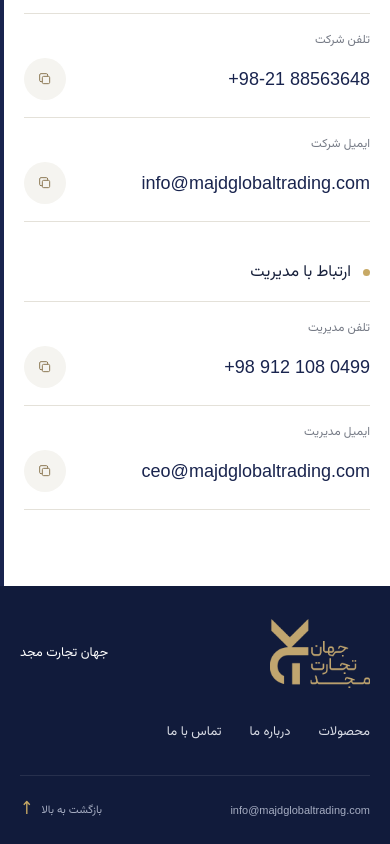
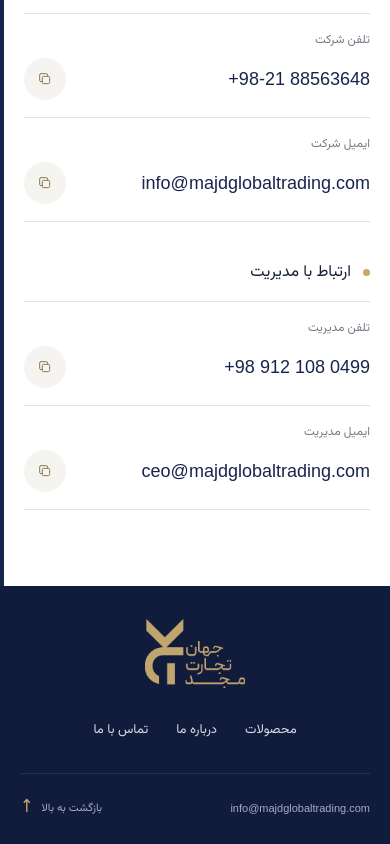
Before and after one commit to AIDGH/MGT, a Next.js app: page / in a window 390 px wide. Shown: the part 1785-2629 px from the top of the page. Built offline with nearby package versions, Linux system fonts and the light colour scheme.

Commit message:
Simplify footer branding and center mobile layout

```diff
--- a/app/globals.css
+++ b/app/globals.css
@@ -59,10 +59,10 @@
 .contact-groups{display:grid;grid-template-columns:1.1fr 1fr;gap:70px;margin-top:48px}.contact-group h3{display:flex;align-items:center;gap:12px;font-size:17px;font-weight:400;padding-bottom:20px;margin:0;border-bottom:1px solid var(--line)}.contact-dot{width:7px;height:7px;border-radius:50%;background:var(--gold)}
 .contact-row{padding:20px 0;border-bottom:1px solid var(--line)}.contact-card-label{display:block;font-size:12px;color:#767b86;margin-bottom:9px}.contact-details{display:flex;align-items:center;gap:12px;justify-content:space-between}.contact-value{display:block;font-size:21px;line-height:1.7;margin:0;color:var(--navy);overflow-wrap:anywhere;min-width:0}.contact-value[dir=ltr]{font-family:Arial,Helvetica,sans-serif}.address-row .contact-value{font-size:16px;max-width:440px;line-height:2}.contact-value:hover{color:#8d713a}
 .copy-button{border:0;border-radius:50%;background:#f5f4f0;display:grid;place-items:center;width:40px;height:40px;flex-shrink:0;color:#8d7955;transition:background .2s}.copy-button:hover{background:#ebe5d8}.copy-button svg{width:16px;height:16px;fill:none;stroke:currentColor;stroke-width:1.5}.copy-notice{display:block;min-height:22px;margin-top:12px;font-size:12px;color:#8d713a}
-.footer{background:var(--deep);color:#fff;padding-top:42px}.footer-main{display:grid;grid-template-columns:160px 1fr auto;align-items:center;gap:48px;padding-bottom:35px}.footer-main>a>img{width:125px;height:90px;object-fit:contain}.footer-main p{font-size:16px;line-height:2}.footer-main nav{display:flex;gap:28px;font-size:13px;color:#d9dce5}.footer-main nav a:hover{color:var(--gold)}
+.footer{background:var(--deep);color:#fff;padding-top:42px}.footer-main{display:flex;align-items:center;justify-content:space-between;gap:32px;padding-bottom:35px}.footer-main>a>img{width:125px;height:90px;object-fit:contain}.footer-main nav{display:flex;gap:28px;font-size:13px;color:#d9dce5}.footer-main nav a:hover{color:var(--gold)}
 .footer-bottom{padding:22px 0;border-top:1px solid #ffffff18;display:flex;justify-content:space-between;align-items:center;gap:20px;font-size:12px;color:#a6adc2}.footer-bottom a{display:flex;gap:14px;align-items:center;min-height:36px}.footer-bottom a span{font-size:18px;color:var(--gold)}.footer-email{font:13px Arial,sans-serif}
 html[lang=en] .slide-counter{left:56px;right:auto}html[lang=en] .slide-content{direction:ltr}html[lang=en] .about-copy .lead{line-height:1.55;letter-spacing:-.6px}html[lang=en] h2{line-height:1.3}html[lang=en] .director-message blockquote{line-height:1.9}
-@media(max-width:1050px){.shell{width:calc(100% - 64px)}.header-top{gap:28px}.category-strip button{padding-inline:18px;gap:10px;font-size:13px}.category-arrow{display:none}.about-grid{gap:48px}.contact-groups{gap:40px}.footer-main{gap:24px;grid-template-columns:140px 1fr auto}.footer-main nav{gap:18px}}
+@media(max-width:1050px){.shell{width:calc(100% - 64px)}.header-top{gap:28px}.category-strip button{padding-inline:18px;gap:10px;font-size:13px}.category-arrow{display:none}.about-grid{gap:48px}.contact-groups{gap:40px}.footer-main{gap:24px}.footer-main nav{gap:18px}}
 @media(max-width:760px){
   :root{--header-height:144px;--side-rail:4px}
   html{scroll-padding-top:62px}.shell{width:calc(100% - 40px)}
@@ -75,7 +75,7 @@
   .category-strip{grid-template-columns:repeat(2,1fr)}.category-strip button{min-height:58px;font-size:12px;padding:14px 18px;border-bottom:1px solid var(--line);gap:10px}.category-strip button>span:first-child{font-size:9px}
   .section-pad{padding-block:62px}.about-grid{grid-template-columns:1fr;gap:30px}.section-kicker{font-size:12px}h2{font-size:32px;margin-top:18px;letter-spacing:-.6px}.section-title h2 br{display:none}.about-copy .lead{font-size:23px;line-height:1.95;margin-bottom:30px}.director-message{padding-inline:18px}.director-message blockquote{font-size:15px;line-height:2.15}
   .contact{padding-top:0;padding-bottom:42px}.contact>.shell{padding-top:42px}.contact-heading{display:block}.contact-heading h2{font-size:31px}.contact-heading p{max-width:100%}.contact-groups{grid-template-columns:1fr;gap:38px;margin-top:30px}.contact-group h3{font-size:16px;padding-bottom:16px}.contact-row{padding:17px 0}.contact-value{font-size:18px}.address-row .contact-value{font-size:15px}.copy-button{width:42px;height:42px}
-  .footer{padding-top:30px}.footer-main{grid-template-columns:1fr auto;gap:20px;padding-bottom:25px}.footer-main>a>img{width:100px;height:74px}.footer-main p{font-size:13px;margin:0}.footer-main nav{grid-column:1/-1;gap:28px;padding-top:4px}.footer-main nav a{padding-block:8px}.footer-bottom{padding-block:16px;gap:12px;font-size:11px}.footer-email{font-size:11px}.footer-bottom a{gap:8px}.footer-main>a>img.english-logo{width:125px;height:74px}
+  .footer{padding-top:30px}.footer-main{flex-direction:column;gap:18px;padding-bottom:25px}.footer-main>a>img{width:100px;height:74px}.footer-main nav{justify-content:center;flex-wrap:wrap;gap:12px 28px;padding-top:4px}.footer-main nav a{padding-block:8px}.footer-bottom{padding-block:16px;gap:12px;font-size:11px}.footer-email{font-size:11px}.footer-bottom a{gap:8px}.footer-main>a>img.english-logo{width:125px;height:74px}
 }
-@media(max-width:360px){.shell{width:calc(100% - 32px)}.main-nav a{font-size:11px}.slide h2{font-size:31px}.category-strip button{padding-inline:12px;font-size:11px}.contact-value{font-size:16px}.footer-main{column-gap:12px}.footer-main p{font-size:12px}}
+@media(max-width:360px){.shell{width:calc(100% - 32px)}.main-nav a{font-size:11px}.slide h2{font-size:31px}.category-strip button{padding-inline:12px;font-size:11px}.contact-value{font-size:16px}}
 @media(prefers-reduced-motion:reduce){html{scroll-behavior:auto}*,*:before,*:after{transition:none!important;animation:none!important}.slide>img{transform:none!important}}
--- a/app/page.js
+++ b/app/page.js
@@ -144,6 +144,6 @@
       </section>
     </main>
     </div>
-    <footer className="footer"><div className="shell"><div className="footer-main"><a href="#home" aria-label={t.brandLabel}><BrandLogo isEnglish={isEnglish} footer/></a><p>{t.footerCompany}</p><nav aria-label={t.footerNavLabel}><a href="#products">{t.nav[1]}</a><a href="#about">{t.nav[2]}</a><a href="#contact">{t.nav[3]}</a></nav></div><div className="footer-bottom"><a className="footer-email" href="mailto:info@majdglobaltrading.com" dir="ltr">info@majdglobaltrading.com</a><a href="#home">{t.backTop} <span aria-hidden="true">↑</span></a></div></div></footer>
+    <footer className="footer"><div className="shell"><div className="footer-main"><a href="#home" aria-label={t.brandLabel}><BrandLogo isEnglish={isEnglish} footer/></a><nav aria-label={t.footerNavLabel}><a href="#products">{t.nav[1]}</a><a href="#about">{t.nav[2]}</a><a href="#contact">{t.nav[3]}</a></nav></div><div className="footer-bottom"><a className="footer-email" href="mailto:info@majdglobaltrading.com" dir="ltr">info@majdglobaltrading.com</a><a href="#home">{t.backTop} <span aria-hidden="true">↑</span></a></div></div></footer>
   </div>;
 }
```
